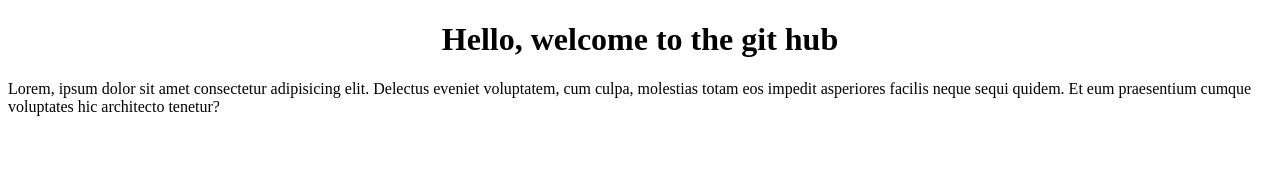
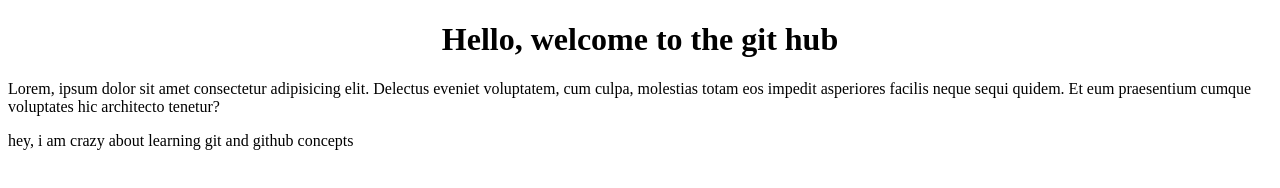
Before and after one commit to GangarajuThammannagari/demo-repo, a plain HTML site: page index.html in a window 1280 px wide. Drawn offline with Linux system fonts and the light colour scheme.

Commit message:
Added a new para again

```diff
--- a/index.html
+++ b/index.html
@@ -8,5 +8,8 @@
 <body>
     <h1 style="text-align: center;">Hello, welcome to the git hub</h1>
     <p> Lorem, ipsum dolor sit amet consectetur adipisicing elit. Delectus eveniet voluptatem, cum culpa, molestias totam eos impedit asperiores facilis neque sequi quidem. Et eum praesentium cumque voluptates hic architecto tenetur?</p>
+    <p> hey, i am crazy about learning git and github concepts
+
+    </p>
 </body>
 </html>
```
Also changed, not shown: 1 other file.
